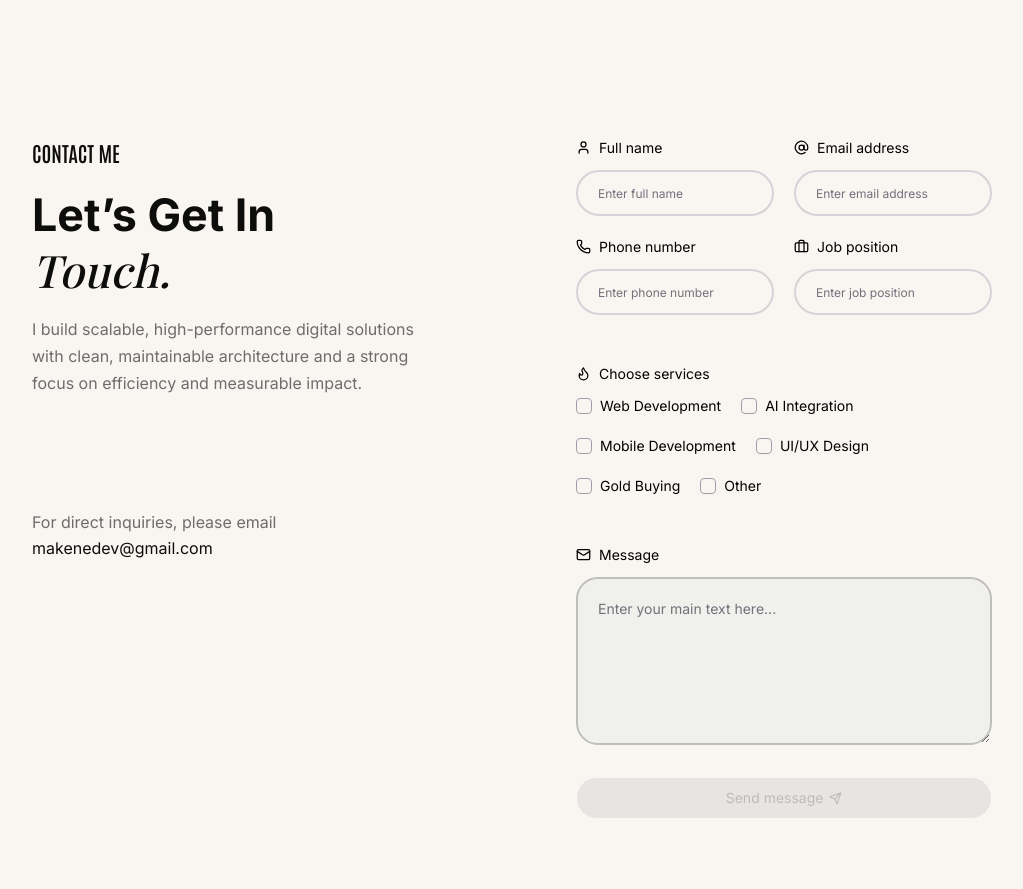
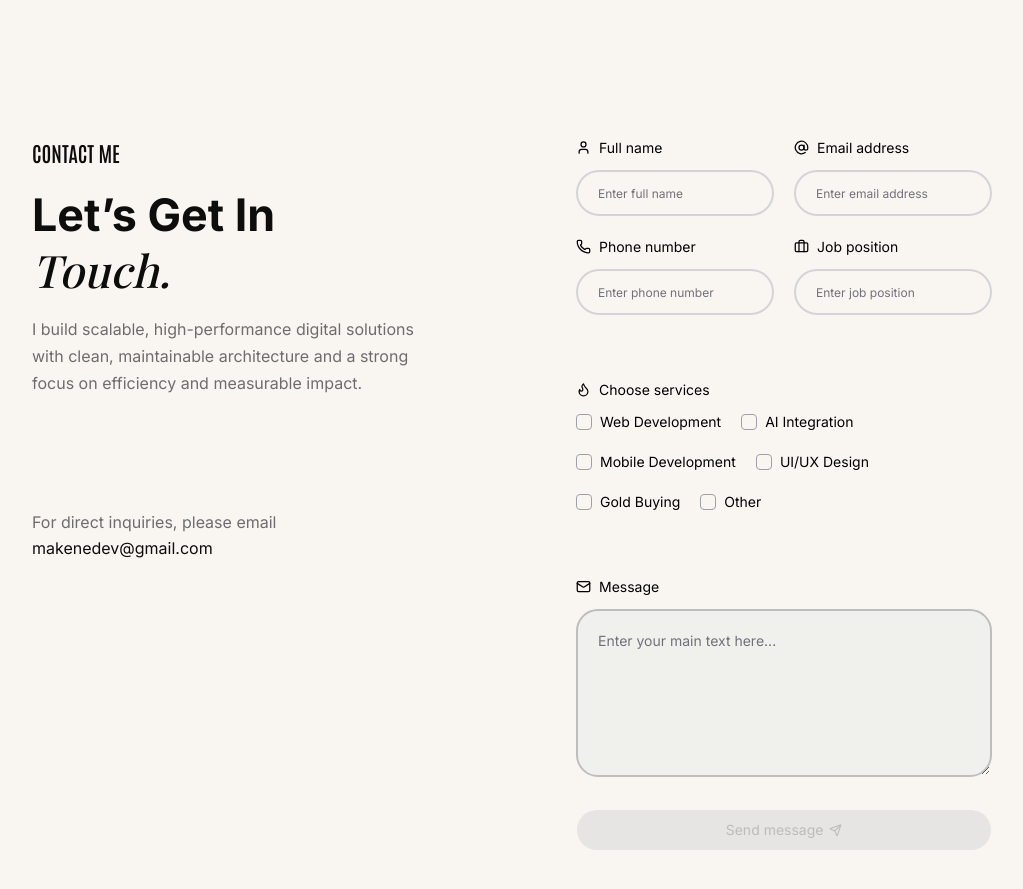
Before and after one commit to makeneto/makenedev, a React (Vite) app: page / in a window 1280 px wide. Shown: the part 2900-3789 px from the top of the page, without its empty margins (128-1151 px from the left). Built offline with nearby package versions, Linux system fonts and the light colour scheme; no server answers; a web font is replaced by a local one.

Commit message:
fix(contact-form): adjust gap in contact form section for better spacing

```diff
--- a/src/css/style.css
+++ b/src/css/style.css
@@ -659,7 +659,12 @@ textarea {
 
 .contact-form section {
   display: grid;
-  gap: 3rem;
+  gap: 4rem;
+}
+@media (width <= 884px) {
+  .contact-form section {
+    gap: 3.5rem;
+  }
 }
 .contact-form__label {
   margin-bottom: 12px;
```
